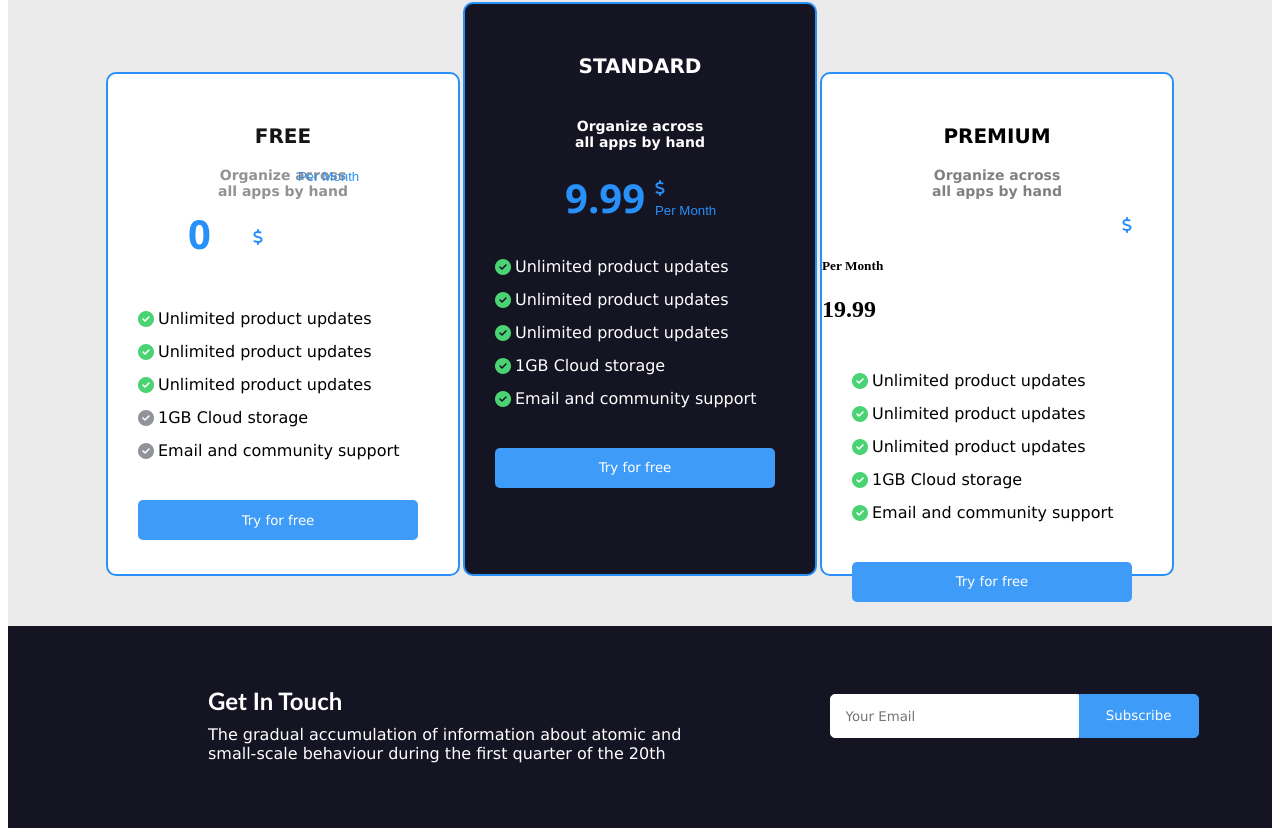
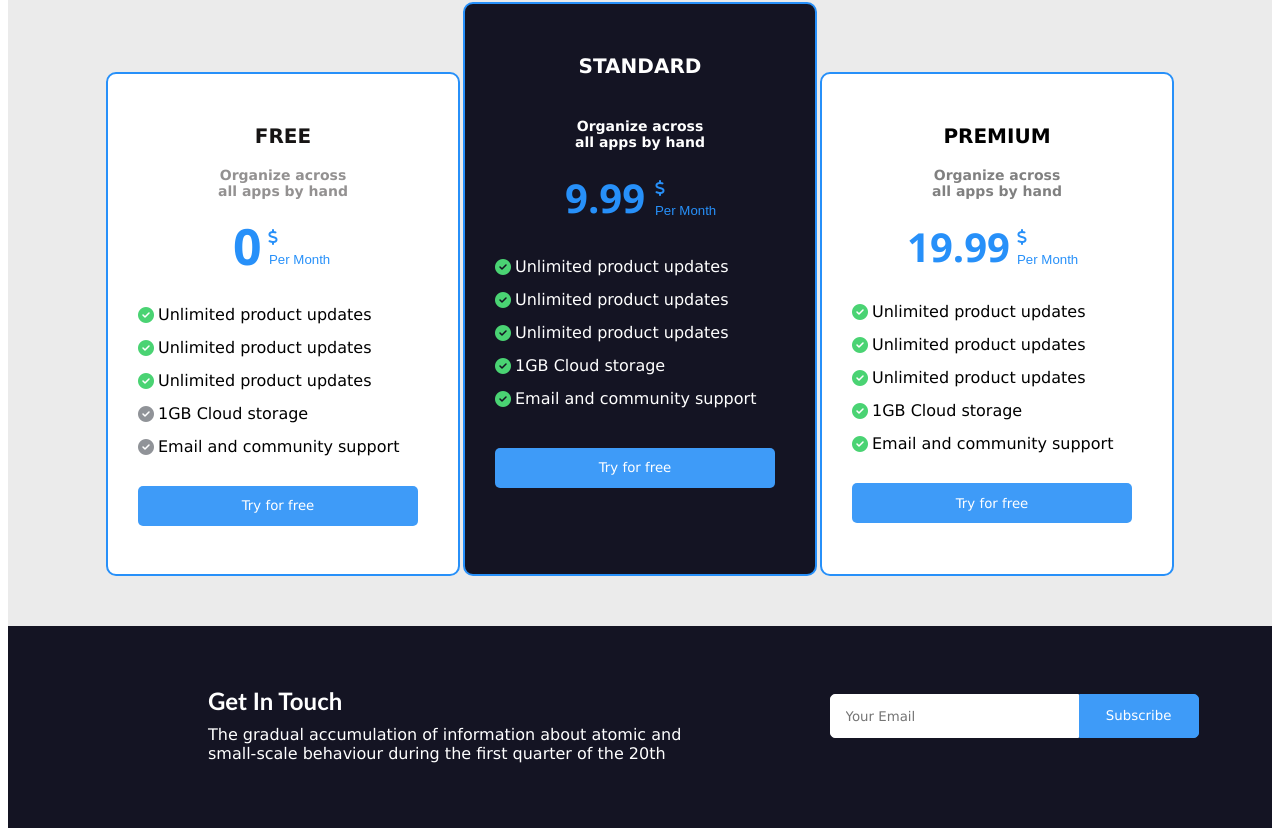
Before and after one commit to shreya-paul-17/Milestone-1-Exam, a plain HTML site: page Project-2/index.html in a window 1280 px wide. Shown: the part 3203-4040 px from the top of the page. Drawn offline with Linux system fonts and the light colour scheme.

Commit message:
Add updated files

```diff
--- a/Project-2/index.html
+++ b/Project-2/index.html
@@ -256,7 +256,7 @@
                 <h2>PREMIUM</h2>
                 <h4>Organize across all apps by hand</h4>
                 <div class="price-value">
-                    <i class="fa-solid fa-dollar-sign" style="color: #2790f9; padding-left: 300px;"></i>
+                    <i class="fa-solid fa-dollar-sign" style="color: #2790f9; padding-left: 180px;"></i>
                     <h5>Per Month</h5>
                     <h1>19.99</h1>
                 </div>
--- a/Project-2/style.css
+++ b/Project-2/style.css
@@ -551,29 +551,30 @@ nav>button:hover{
 
 .price>.free>.price-value{
     margin-top: 30px;
+    margin-left: 15px;
 }
 
 .price>.free>.price-value>h1{
     color: #2790f9;
     text-align: left;
-    padding-left: 80px;
-    margin-top: 10px;
+    padding-left: 110px;
+    margin-top: -77px;
     font-weight: bolder;
-    font-size: 40px;
+    font-size: 50px;
     font-family:'Segoe UI', Tahoma, Geneva, Verdana, sans-serif;
 }
 
 .price>.free>.price-value>h5{
     color: #2790f9;
-    padding-left: 190px;
-    margin-top: -78px;
+    padding-left: 146px;
+    margin-top: 5px;
     font-family: Arial, Helvetica, sans-serif;
     font-weight: lighter;
 }
 
 .price>.free>.facilities{
-    margin-top: 50px;
-    margin-bottom: 40px;
+    margin-top: -15px;
+    margin-bottom: 30px;
 }
 
 .price>.free>.facilities>p{
@@ -706,27 +707,33 @@ nav>button:hover{
     padding-left: 100px;
 }
 
-.price>.premium>h1{
+.price>.premium>.price-value{
+    margin-top: 30px;
+    margin-left: 15px;
+    margin-bottom: 50px;
+}
+
+.price>.premium>.price-value>h1{
     color: #2790f9;
     text-align: left;
-    padding-left: 80px;
-    margin-top: 10px;
+    padding-left: 70px;
+    margin-top: -70px;
     font-weight: bolder;
     font-size: 40px;
     font-family:'Segoe UI', Tahoma, Geneva, Verdana, sans-serif;
 }
 
-.price>.premium>h5{
+.price>.premium>.price-value>h5{
     color: #2790f9;
-    padding-left: 190px;
-    margin-top: -78px;
+    padding-left: 180px;
+    margin-top: 5px;
     font-family: Arial, Helvetica, sans-serif;
     font-weight: lighter;
 }
 
 .price>.premium>.facilities{
-    margin-top: 50px;
-    margin-bottom: 40px;
+    margin-top: -20px;
+    margin-bottom: 30px;
 }
 
 .price>.premium>.facilities>p{
```
